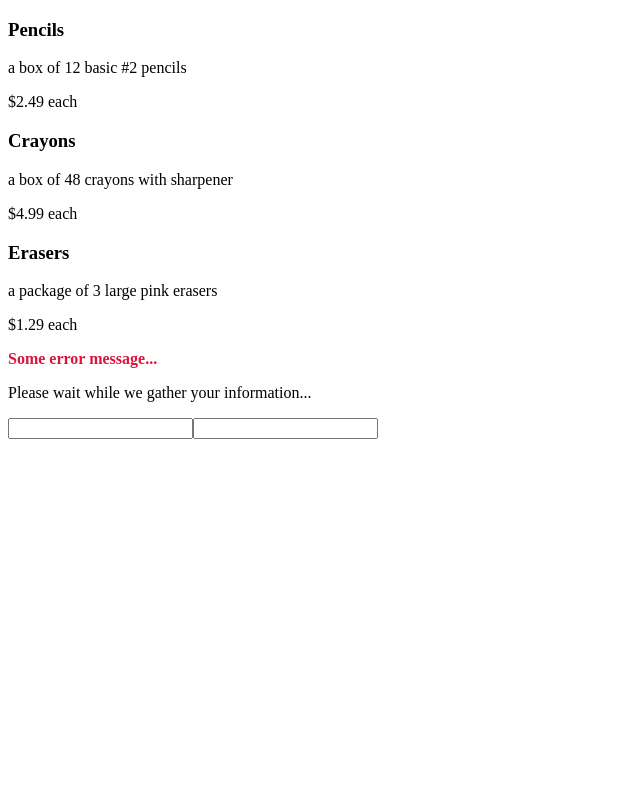
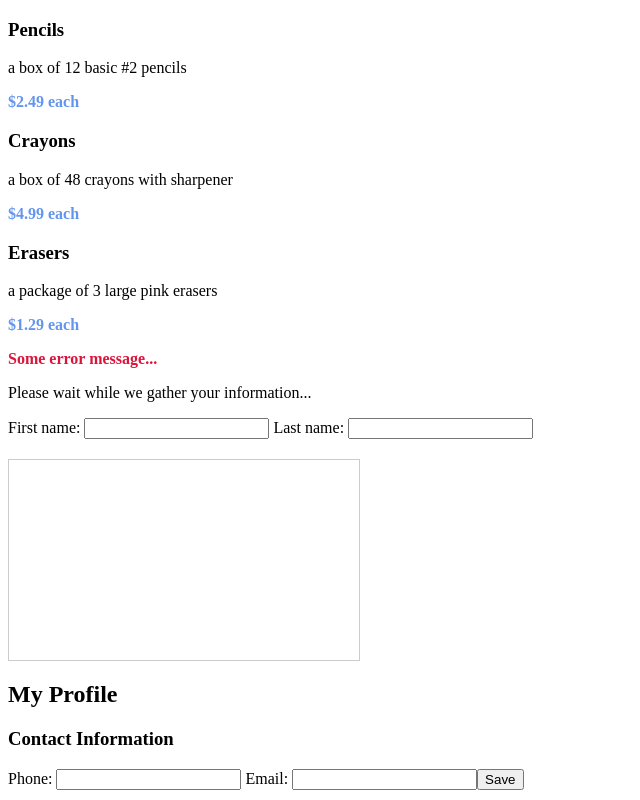
Before and after one commit to Carolista/class19-angular-examples, an Angular app: page / in a window 1280 px wide. Shown: the whole page, without its empty margins (0-640 px from the left). Built offline with nearby package versions, Linux system fonts and the light colour scheme.

Commit message:
added event handling example

```diff
--- a/src/app/app.component.css
+++ b/src/app/app.component.css
@@ -1,4 +1,21 @@
+.price {
+  color: cornflowerblue;
+  font-weight: bold;
+}
+
 .error {
   color: crimson;
   font-weight: bold;
 }
+
+#business-card-mockup {
+  display: flex;
+  justify-content: center;
+  align-items: center;
+  font-family: cursive;
+  font-size: 1.5rem;
+  height: 200px;
+  width: 350px;
+  margin: 20px 0;
+  border: 1px solid #ccc;
+}
--- a/src/app/app.component.html
+++ b/src/app/app.component.html
@@ -2,7 +2,7 @@
 <div *ngFor="let item of itemsForSale">
   <h3>{{ item.name }}</h3>
   <p>{{ item.description }}</p>
-  <p>${{ item.price }} each</p>
+  <p class="price">${{ item.price }} each</p>
 </div>
 
 
@@ -23,10 +23,20 @@
 
 
 <!-- Input Values with Event Binding -->
-<input #firstName type="text" />
-<input #lastName type="text" />
+<label>First name: </label><input #firstName type="text" (keyup)="true" />
+<label> Last name: </label><input #lastName type="text" (input)="true" />
 
 <div id="business-card-mockup">
   <!-- Will not update on page dynamically without event binding above -->
 	<p>{{ firstName.value }} {{ lastName.value }}</p>
 </div>
+
+
+<!-- Event Handling -->
+<h2>My Profile</h2>
+<h3>Contact Information</h3>
+<label>Phone: </label><input #phone type="tel" />
+<label> Email: </label><input #email type="email" />
+
+<!-- Pass the values of the input elements into the event handler -->
+<button (click)="saveContactInfo(phone.value, email.value)">Save</button>
--- a/src/app/app.component.ts
+++ b/src/app/app.component.ts
@@ -4,6 +4,11 @@ interface Item {
   name: string,
   description: string,
   price: number,
+}
+
+interface ContactInfo {
+  phoneNumber: string,
+  emailAddress: string,
 }
 
 @Component({
@@ -25,4 +30,17 @@ export class AppComponent {
 
   loadingMessage: string = 'Please wait while we gather your information...';
 
+  contactInfo: ContactInfo = {
+    phoneNumber: '',
+    emailAddress: '',
+  };
+
+  saveContactInfo(phoneValue: string, emailValue: string): void {
+    this.contactInfo = {
+      phoneNumber: phoneValue,
+      emailAddress: emailValue,
+    }
+    console.log('contactInfo updated:', this.contactInfo);
+  }
+
 }
```
